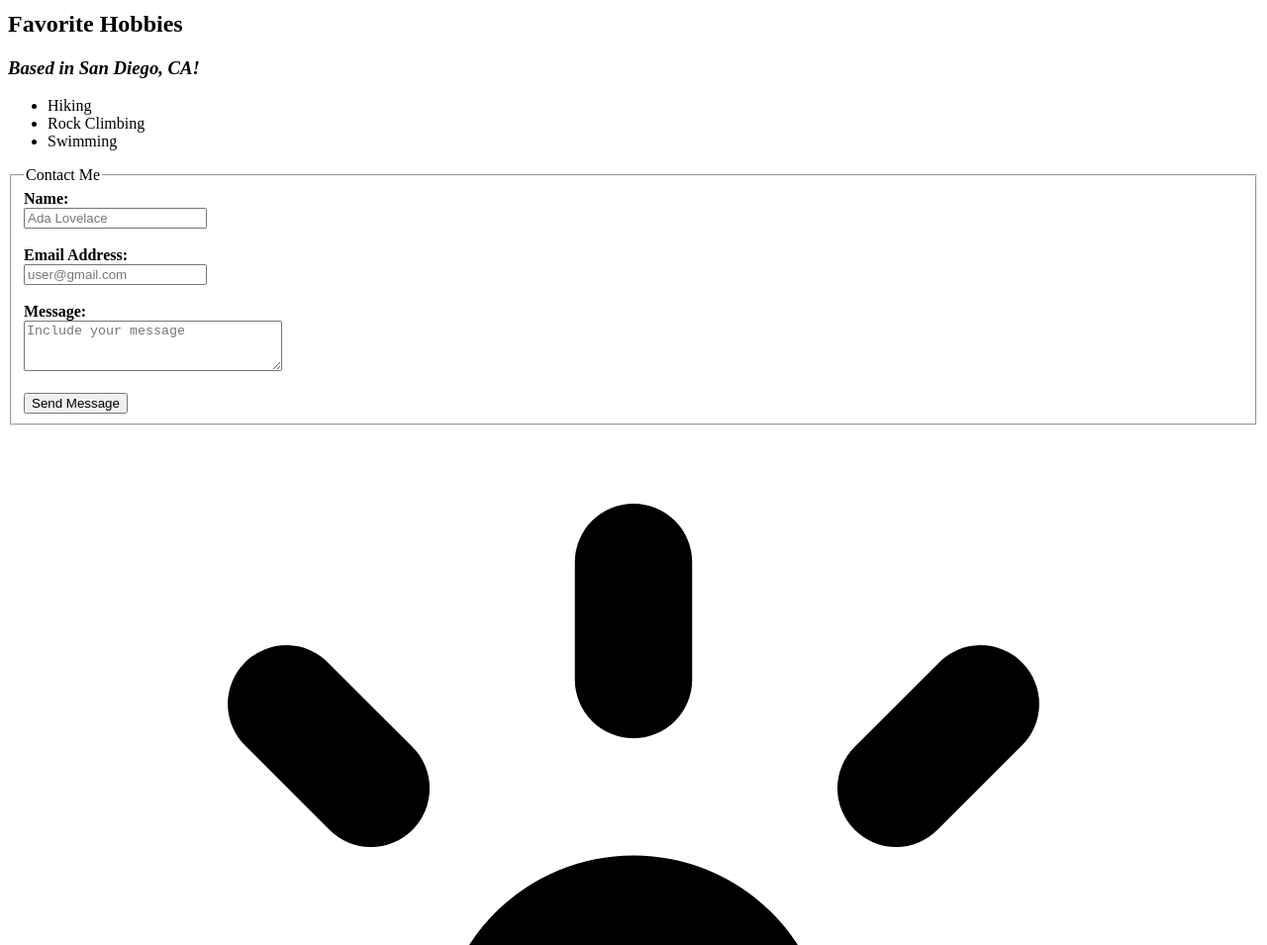
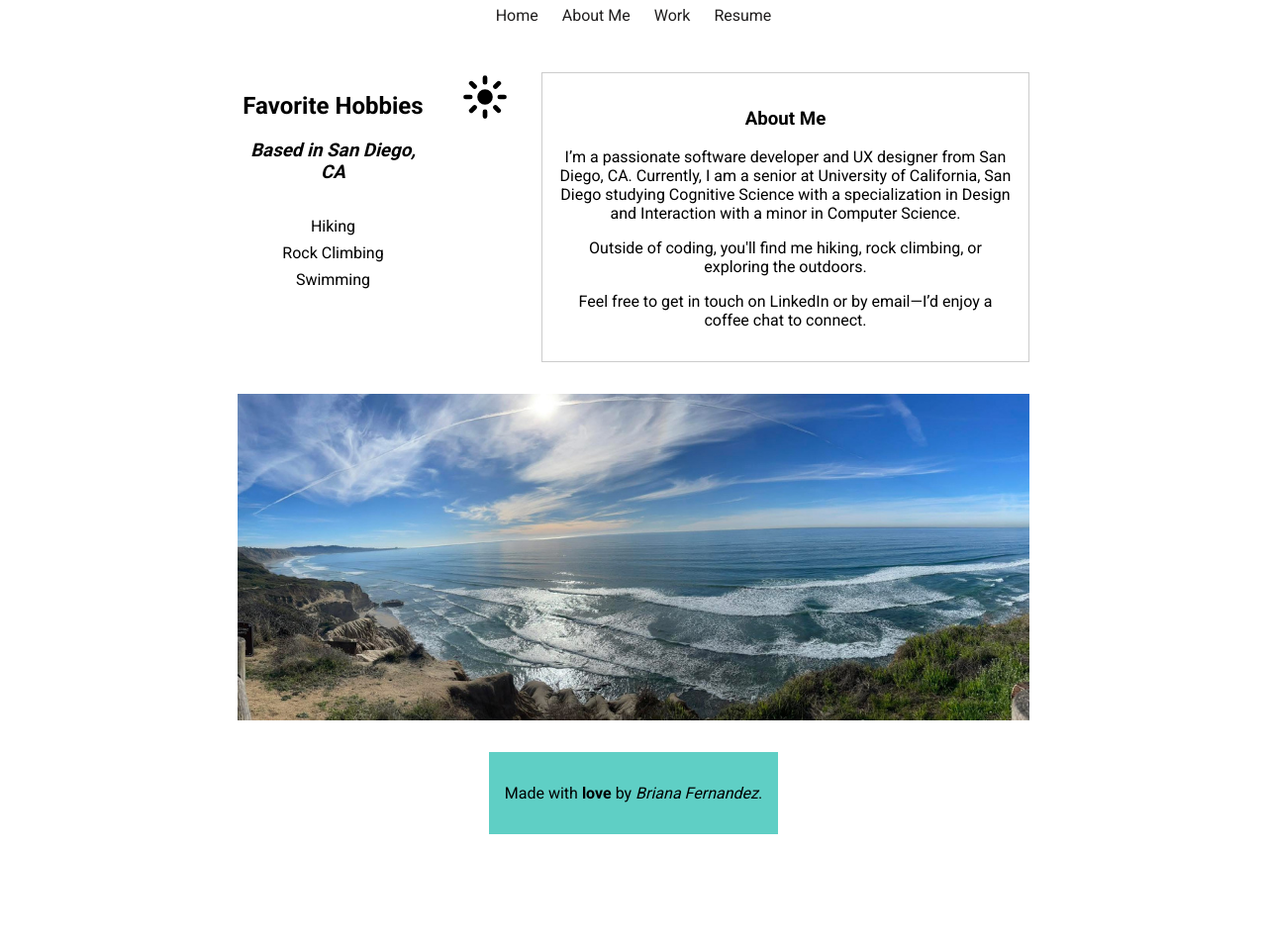
Before and after one commit to briifernandez/cse134-hw3, a plain HTML site: page about.html in a window 1280 px wide. Shown: the part 107-1062 px from the top of the page at 99% size. After the commit the page ends 982 px from the top, so only its background shows below. Drawn offline with Linux system fonts and the light colour scheme.

Commit message:
Finished HW3

```diff
--- a/about.html
+++ b/about.html
@@ -1,15 +1,20 @@
 <!DOCTYPE html>
 <html lang="en">
   <head>
-    <meta charset="UTF-8">
-    <meta name="viewport" content="width=device-width, initial-scale=1.0">
+    <link rel="stylesheet" href="styles.css" />
+    <meta charset="UTF-8" />
+    <meta name="viewport" content="width=device-width, initial-scale=1.0" />
+    <link
+      href="https://fonts.googleapis.com/css2?family=Roboto:wght@400;700&display=swap"
+      rel="stylesheet"
+    />
     <title>Document</title>
   </head>
   <body>
     <template id="hidden">
       <h1>Hidden header</h1>
     </template>
-    <header>
+    <header id="site-navigation">
       <h1>About Me</h1>
       <nav>
         <a href="index.html">Home</a>
@@ -20,44 +25,62 @@
     </header>
 
     <main>
-        <hgroup>
+      <div id="about-container">
+        <div id="hobbies-container">
+          <hgroup id="hobbies-title">
             <h2>Favorite Hobbies</h2>
             <address>
-            <h3>Based in San Diego, CA!</h3>
+              <h3>Based in San Diego, CA</h3>
             </address>
           </hgroup>
-            <ul>
+          <ul id="about-list">
             <li>Hiking</li>
             <li>Rock Climbing</li>
             <li>Swimming</li>
           </ul>
-            <form action="" method="post">
-                <fieldset>
-                  <legend>Contact Me</legend>
+        </div>
+        <svg
+          xmlns="http://www.w3.org/2000/svg"
+          viewBox="0 0 16 16"
+          fill="currentColor"
+          class="size-4"
+        >
+          <path
+            d="M8 1a.75.75 0 0 1 .75.75v1.5a.75.75 0 0 1-1.5 0v-1.5A.75.75 0 0 1 8 1ZM10.5 8a2.5 2.5 0 1 1-5 0 2.5 2.5 0 0 1 5 0ZM12.95 4.11a.75.75 0 1 0-1.06-1.06l-1.062 1.06a.75.75 0 0 0 1.061 1.062l1.06-1.061ZM15 8a.75.75 0 0 1-.75.75h-1.5a.75.75 0 0 1 0-1.5h1.5A.75.75 0 0 1 15 8ZM11.89 12.95a.75.75 0 0 0 1.06-1.06l-1.06-1.062a.75.75 0 0 0-1.062 1.061l1.061 1.06ZM8 12a.75.75 0 0 1 .75.75v1.5a.75.75 0 0 1-1.5 0v-1.5A.75.75 0 0 1 8 12ZM5.172 11.89a.75.75 0 0 0-1.061-1.062L3.05 11.89a.75.75 0 1 0 1.06 1.06l1.06-1.06ZM4 8a.75.75 0 0 1-.75.75h-1.5a.75.75 0 0 1 0-1.5h1.5A.75.75 0 0 1 4 8ZM4.11 5.172A.75.75 0 0 0 5.173 4.11L4.11 3.05a.75.75 0 1 0-1.06 1.06l1.06 1.06Z"
+          />
+        </svg>
 
-                  <label> <b>Name:</b></label><br>
-                  <input type="text" id="name" name="name" placeholder="Ada Lovelace" required><br><br>
-
-                  <labe><b>Email Address:</b></label><br>
-                  <input type="email" id="email" name="email" placeholder="user@gmail.com" required><br><br>
-
-                  <label><b>Message:</b></label><br>
-                  <textarea id="message" name="message" rows="3" cols="30" placeholder="Include your message" required></textarea><br><br>
-
-                  <button type="submit">Send Message</button>
-                </fieldset>
-              </form>
-
-
-              <svg xmlns="http://www.w3.org/2000/svg" viewBox="0 0 16 16" fill="currentColor" class="size-4">
-                <path d="M8 1a.75.75 0 0 1 .75.75v1.5a.75.75 0 0 1-1.5 0v-1.5A.75.75 0 0 1 8 1ZM10.5 8a2.5 2.5 0 1 1-5 0 2.5 2.5 0 0 1 5 0ZM12.95 4.11a.75.75 0 1 0-1.06-1.06l-1.062 1.06a.75.75 0 0 0 1.061 1.062l1.06-1.061ZM15 8a.75.75 0 0 1-.75.75h-1.5a.75.75 0 0 1 0-1.5h1.5A.75.75 0 0 1 15 8ZM11.89 12.95a.75.75 0 0 0 1.06-1.06l-1.06-1.062a.75.75 0 0 0-1.062 1.061l1.061 1.06ZM8 12a.75.75 0 0 1 .75.75v1.5a.75.75 0 0 1-1.5 0v-1.5A.75.75 0 0 1 8 12ZM5.172 11.89a.75.75 0 0 0-1.061-1.062L3.05 11.89a.75.75 0 1 0 1.06 1.06l1.06-1.06ZM4 8a.75.75 0 0 1-.75.75h-1.5a.75.75 0 0 1 0-1.5h1.5A.75.75 0 0 1 4 8ZM4.11 5.172A.75.75 0 0 0 5.173 4.11L4.11 3.05a.75.75 0 1 0-1.06 1.06l1.06 1.06Z" />
-              </svg>
+        <aside id="resume-contact">
+          <h3>About Me</h3>
+          <div id="bio">
+            <p>
+              I’m a passionate software developer and UX designer from San Diego, CA.
+              Currently, I am a senior at University of California, San Diego studying Cognitive Science with a specialization in Design and Interaction with a minor in Computer Science.
+            </p>
+            <p>
+              Outside of coding, you'll find me hiking, rock climbing, or
+              exploring the outdoors.
+            <p>
+                Feel free to get in touch on LinkedIn or by email—I’d enjoy a coffee chat to connect.
+            </p>
+          </div>
+        </aside>
+      </div>
+      <img
+        src="imgs/ocean-small.jpg"
+        srcset="
+          imgs/ocean-small.jpg   400w,
+          imgs/ocean-medium.jpg  800w,
+          imgs/ocean-large.jpg  1200w
+        "
+        sizes="(max-width: 600px) 400px, (max-width: 1200px) 800px, 1200px"
+        alt="Ocean image taken at Torrey Pines State Reserve"
+        class="ocean-image"
+      />
     </main>
 
-
-    <footer>
+    <footer id="footer">
       <p>Made with <strong>love</strong> by <em>Briana Fernandez</em>.</p>
     </footer>
-
   </body>
 </html>
--- a/styles.css
+++ b/styles.css
@@ -0,0 +1,238 @@
+:root {
+  --adjust-margin: 1rem;
+  --svg-size: 3.125rem;
+  --padding: 1rem;
+  --max-width: 50rem;
+  --nav-gap: 1.5rem;
+  --full-width: 100dvw;
+}
+
+.ocean-image {
+  display: block;
+  width: 100%;
+  max-width: 50rem;
+  margin-top: 2rem;
+  height: auto;
+}
+
+body {
+  margin: 0;
+  padding: var(--padding, 1rem) var(--padding, 1rem);
+  display: flex;
+  flex-direction: column;
+  align-items: center;
+  justify-content: flex-start;
+  min-height: 100dvh;
+  font-family: 'Roboto', Arial, sans-serif;
+}
+
+header,
+main,
+footer {
+  margin: var(--adjust-margin, 1rem) auto;
+  text-align: center;
+  max-width: var(--max-width, 50rem);
+}
+
+#footer {
+  background: linear-gradient(45deg, #5fcfc5, #5fcfc5);
+  text-align: center;
+  padding: 1rem;
+  margin-top: 1rem;
+  transition: transform 0.5s ease, background 0.5s ease;
+}
+
+#footer:hover {
+  transform: translateY(-8px) scale(1.03);
+  background-color: color-mix(in srgb, #2a7ab4 50%, #d355e3 50%);
+}
+
+
+header {
+  width: var(--full-width, 100dvw);
+}
+
+#site-navigation nav {
+  display: flex;
+  justify-content: center;
+  gap: var(--nav-gap, 1.5rem);
+  align-items: center;
+}
+
+#site-navigation nav a {
+  color: #201e1e;
+  text-decoration: none;
+  transition: color 0.5s ease-in-out, transform 0.5s ease-in-out;
+}
+
+#site-navigation nav a:hover {
+  color: #0990d4;
+  transform: scale(1.05);
+}
+
+#site-navigation:has(nav a.active) {
+  border-bottom: 4px solid color-mix(in srgb, #2a7ab4 50%, #d355e3 50%);
+}
+
+
+@keyframes slideInLeft {
+  from {
+    opacity: 0;
+    transform: translateX(-100%);
+  }
+  to {
+    opacity: 1;
+    transform: translateX(0);
+  }
+}
+
+.slide-in-left {
+  animation: slideInLeft 0.8s ease-out forwards;
+}
+
+dl dt {
+  margin-bottom: 0.5rem;
+}
+
+dl dd {
+  margin-bottom: 1.5rem;
+}
+
+
+#resume-main {
+  display: flex;
+  flex-wrap: wrap;
+  gap: 20px;
+  padding: 1rem;
+  align-items: stretch;
+  justify-content: center;
+}
+
+#resume-project,
+#resume-contact {
+  background: #fff;
+  border: 1px solid #ccc;
+  padding: 1rem;
+  box-sizing: border-box;
+  flex: 1 1 300px;
+}
+
+#contact-form {
+  margin-top: 6rem;
+}
+
+footer {
+  background-color: #5fcfc5;
+  text-align: center;
+  padding: 1rem;
+  margin-top: 1rem;
+}
+
+@media (max-width: 600px) {
+  #resume-main {
+    flex-direction: column;
+  }
+}
+
+#about-container,
+#hobbies-container,
+#contact-form {
+  width: 100%;
+}
+
+#about-container,
+#hobbies-container {
+  display: flex;
+  flex-direction: column;
+  align-items: center;
+}
+
+#about-container {
+  gap: var(--nav-gap, 1.5rem);
+  margin-top: var(--adjust-margin, 1rem);
+}
+
+#hobbies-title,
+#about-list {
+  text-align: center;
+}
+
+#hobbies-title {
+  margin-bottom: 0.5rem;
+}
+
+#about-list {
+  list-style-type: none;
+  padding: 0;
+  margin: 0;
+}
+
+#about-list {
+  list-style-type: none;
+  padding: 0;
+  margin: 0 auto;
+  text-align: center;
+}
+
+#about-list li {
+  text-align: center;
+  margin: 0.5rem 0;
+}
+
+
+.size-4 {
+  width: var(--svg-size, 3.125rem);
+  height: auto;
+  margin: 0 auto;
+}
+
+@media (min-width: 768px) {
+  #about-container {
+    flex-direction: row;
+    align-items: flex-start;
+    gap: 2rem;
+  }
+
+  #hobbies-container,
+  #contact-form {
+    flex: 1;
+  }
+
+  #hobbies-container {
+    text-align: center;
+    align-items: center;
+  }
+}
+
+
+#tables-container {
+  display: grid;
+  grid-template-columns: repeat(2, 1fr);
+  gap: 20px;
+}
+
+@media (max-width: 768px) {
+  #tables-container {
+    grid-template-columns: 1fr;
+  }
+}
+
+#work-container {
+  display: grid;
+  grid-template-columns: 1fr 1fr;
+  gap: 20px;
+  padding: 1rem;
+}
+
+#prev-work,
+#current-tech {
+  padding: 1rem;
+  background-color: #fff;
+  border: 1px solid #ccc;
+}
+
+@media (max-width: 768px) {
+  #work-container {
+    grid-template-columns: 1fr;
+  }
+}
```
Also changed, not shown: index.html (+15 -12 lines), resume.html (+68 -13 lines), work.html (+51 -16 lines), imgs/default-img-jack.png (deleted), imgs/ocean-large.jpg (added), imgs/ocean-medium.jpg (added), imgs/ocean-small.jpg (added), imgs/resume-large.png (added), imgs/resume-medium.png (added), imgs/resume-small.png (added), imgs/resume.png (deleted), imgs/sdsc-large.jpg (added), imgs/sdsc-medium.jpg (added), imgs/sdsc-small.jpg (added), 1 more files, 3 other files. Lines whose indentation alone changed are shown as unchanged.
